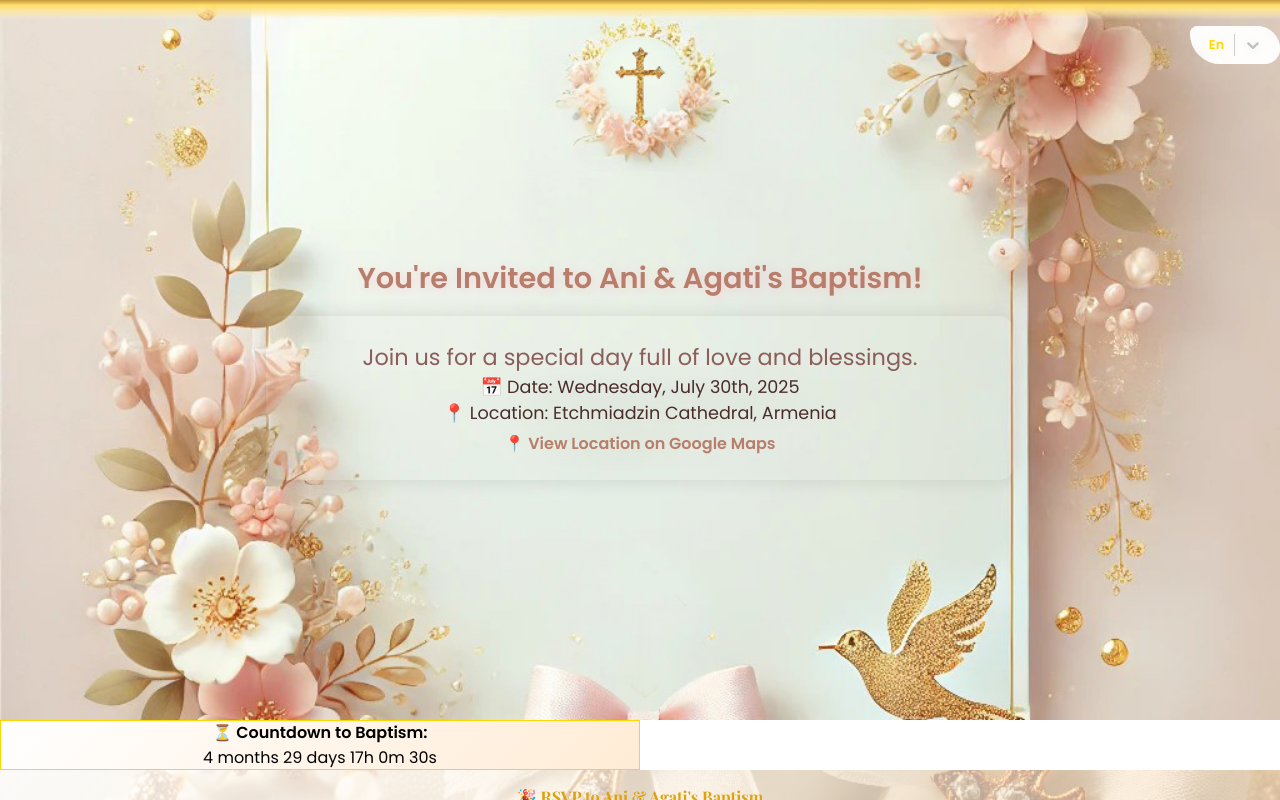
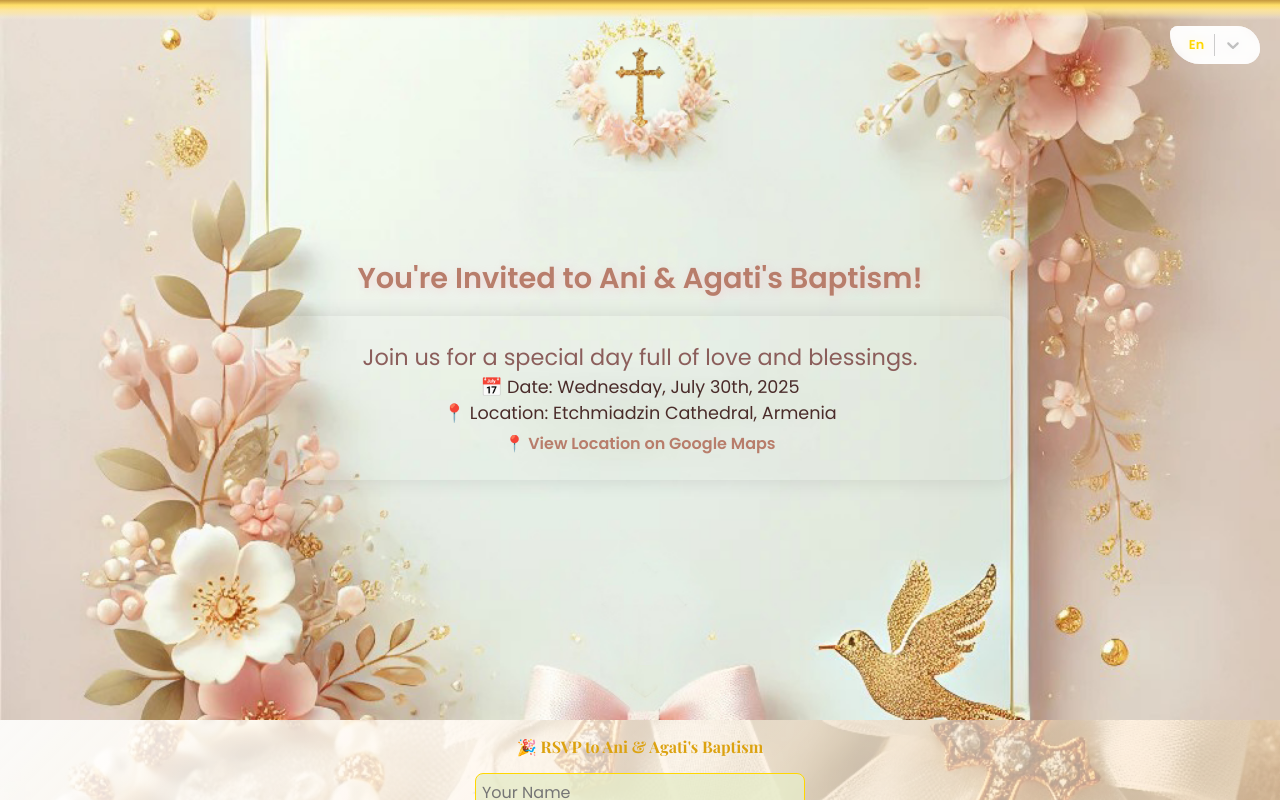
Before and after one commit to garenghazarian1/AgatiBirthday, a Next.js app: page / in a window 1280 px wide. Shown: the top 800 px of the page. Built offline with nearby package versions, Linux system fonts and the light colour scheme; no server answers.

Commit message:
edit styling

```diff
--- a/src/app/[locale]/page.jsx
+++ b/src/app/[locale]/page.jsx
@@ -3,7 +3,7 @@
 import { useTranslations } from "next-intl";
 import LanguageSwitcher from "@/components/LanguageSwitcher/LanguageSwitcher";
 import Invitation from "@/components/Invitation/Invitation";
-import CountdownTimer from "@/components/CountdownTimer/CountdownTimer";
+// import CountdownTimer from "@/components/CountdownTimer/CountdownTimer";
 import RSVPForm from "@/components/RSVPForm/RSVPForm";
 import FlipClock from "@/components/FlipClock/FlipClock";
 // import QRCodeGenerator from "@/components/QRCodeGenerator/QRCodeGenerator";
@@ -18,7 +18,7 @@
       <LanguageSwitcher />
 
       <Invitation />
-      <CountdownTimer />
+      {/* <CountdownTimer /> */}
       <RSVPForm />
       {/* <QRCodeGenerator /> */}
       <FlipClock eventDate="2025-07-30T10:00:00" />
--- a/src/app/page.jsx
+++ b/src/app/page.jsx
@@ -3,7 +3,7 @@
 import { useEffect, useState } from "react";
 import LanguageSwitcher from "@/components/LanguageSwitcher/LanguageSwitcher";
 import Invitation from "@/components/Invitation/Invitation";
-import CountdownTimer from "@/components/CountdownTimer/CountdownTimer";
+// import CountdownTimer from "@/components/CountdownTimer/CountdownTimer";
 import RSVPForm from "@/components/RSVPForm/RSVPForm";
 import { useMessages } from "../lib/i18n";
 import FlipClock from "@/components/FlipClock/FlipClock";
@@ -25,7 +25,7 @@
     <>
       <LanguageSwitcher />
       <Invitation />
-      <CountdownTimer />
+      {/* <CountdownTimer /> */}
       <RSVPForm />
       <FlipClock eventDate="2025-07-30T10:00:00" />
     </>
--- a/src/components/LanguageSwitcher/LanguageSwitcher.jsx
+++ b/src/components/LanguageSwitcher/LanguageSwitcher.jsx
@@ -71,10 +71,12 @@
       ...provided,
       display: "flex",
       justifyContent: "center",
-      background: "rgba(255, 255, 255, 0.2)",
+      background: "rgba(255, 255, 255, 0.8)",
       border: "1px solid gold",
       borderRadius: "1rem",
       boxShadow: "0px 0px 10px rgba(255, 215, 0, 0.4)", // Soft gold glow
+      width: "100%",
+      height: "auto",
       // padding: "0.8px",
       zIndex: 1000,
     }),
--- a/src/components/LanguageSwitcher/LanguageSwitcher.module.css
+++ b/src/components/LanguageSwitcher/LanguageSwitcher.module.css
@@ -14,6 +14,7 @@
     url("/backgroundA.webp") center/cover no-repeat; */
   position: absolute;
   top: 20px;
+  right: 20px;
 }
 
 .h2 {
```
